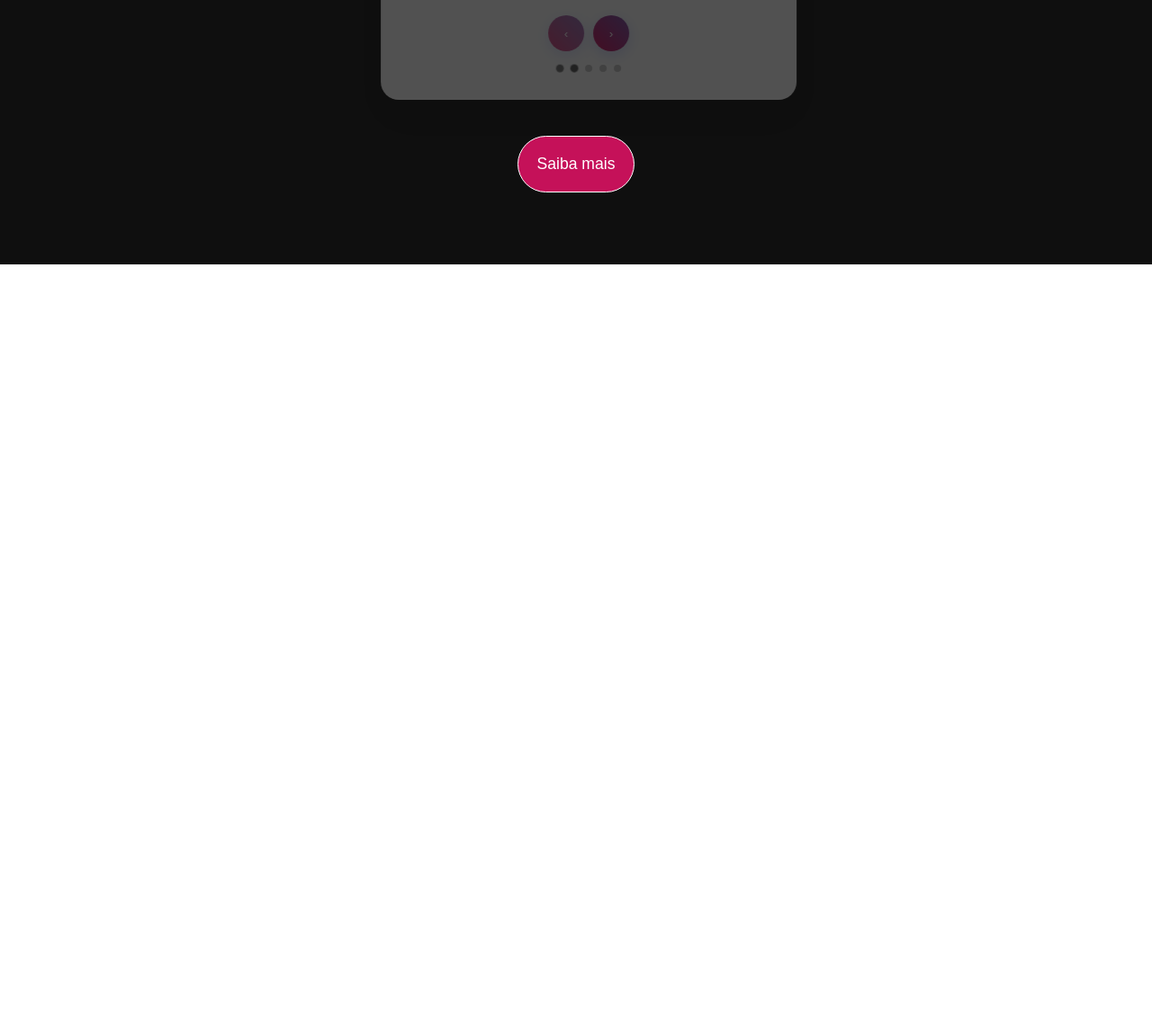
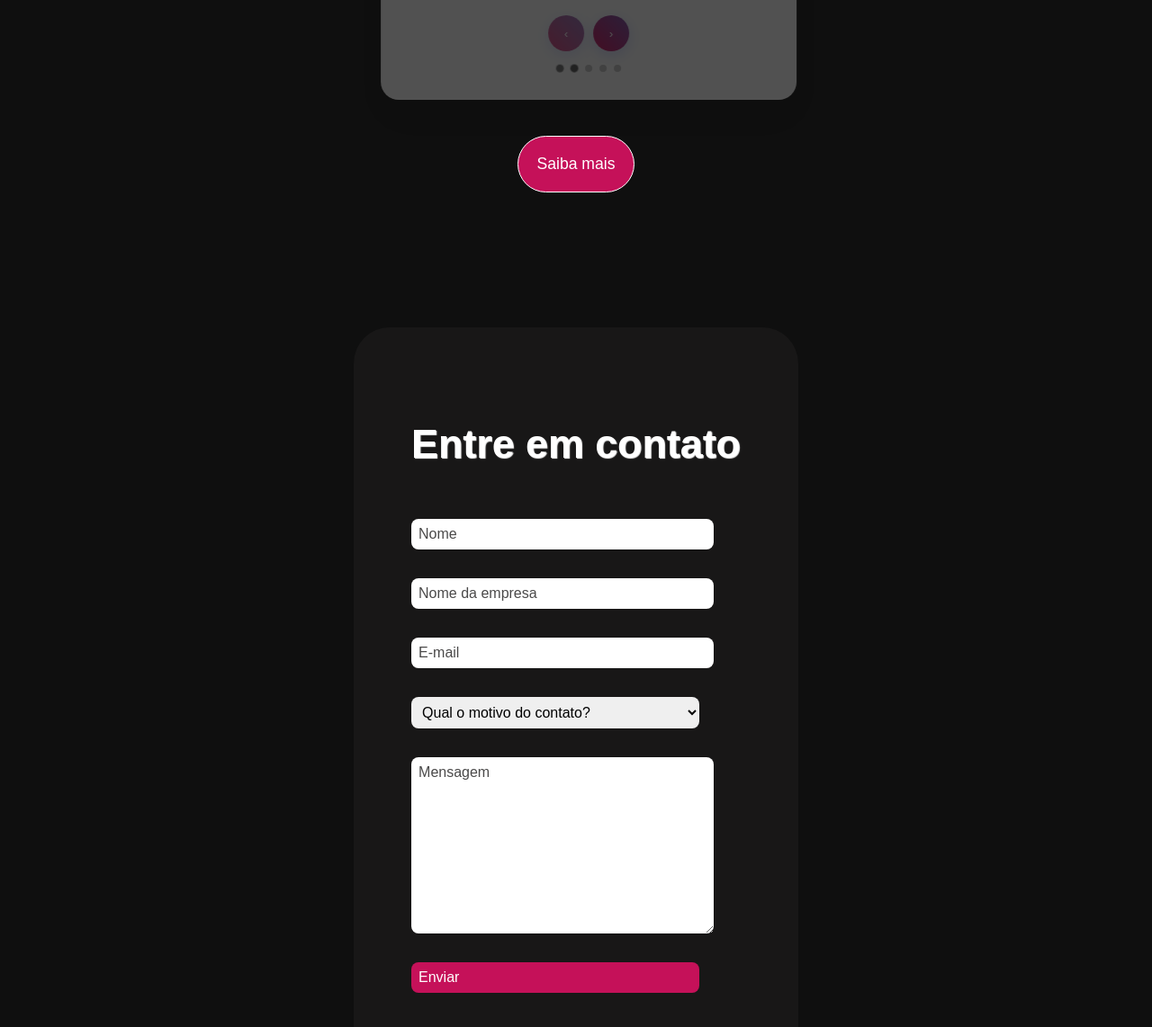
Before and after one commit to afterbx/TradeMKT, a plain HTML site: page index.html in a window 1280 px wide. Shown: the part 3888-5030 px from the top of the page at 90% size. Before the commit the page ends 4182 px from the top, so only its background shows below. Drawn offline with nearby package versions, Linux system fonts and the light colour scheme.

Commit message:
FEAT formulario funcional

```diff
--- a/index.html
+++ b/index.html
@@ -167,6 +167,28 @@
 
     <!-- Fim avaliações -->
 
+    <!-- Contato formulário -->
+     <section id="formulario-ctt">
+         <form action="" id="formulariozin">
+            <h1 id="titulo-ctt">Entre em contato</h1>
+            <br>
+            <div id="form-ctt">
+                <input type="text" placeholder="Nome" required>
+                <input type="text" placeholder="Nome da empresa" required>
+                <input type="email" placeholder="E-mail" required>
+                <select name="formCTT" id="select-form" required>
+                    <option value="Qual o motivo do contato">Qual o motivo do contato?</option>
+                    <option value="Quero receber uma proposta comercial">Quero receber uma proposta comercial</option>
+                    <option value="Quero conhecer mais a empresa">Quero conhecer mais a empresa e sua proposta</option>
+                    <option value="Quero conhecer os serviços">Quero conhecer os serviços</option>
+                </select>
+                <textarea name="" id="" cols="30" rows="10" placeholder="Mensagem" required></textarea>
+                <button type="submit" id="btn-ctt">Enviar</button>
+            </div>
+         </form>
+     </section>
+     <!-- Fim contato/ formulário -->
+
 
 
     <!-- Botão Whatsapp -->
```
